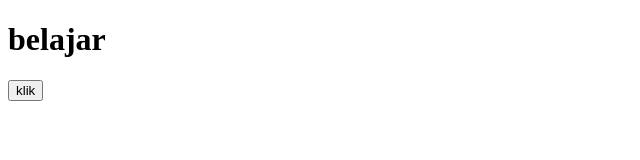
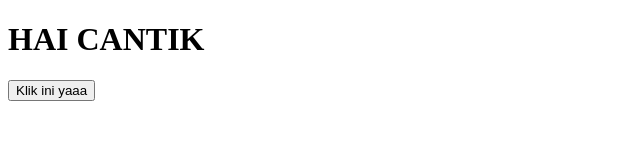
Before and after one commit to iamxy002/js, a plain HTML site: page index.html in a window 1280 px wide. Shown: the whole page, without its empty margins (0-640 px from the left). Drawn offline with Linux system fonts and the light colour scheme.

Commit message:
Update index.html

```diff
--- a/index.html
+++ b/index.html
@@ -1,15 +1,17 @@
 <!DOCTYPE html>
 <html>
 <head>
-    <title>JS pertama</title>
+    <title>HAII</title>
 </head>
 <body>
-
-    <h1>belajar</h1>
-    <button onclick="tampilpesan (p)">klik</button>
+    <h1 id="judul">HAI CANTIK</h1>
+    <button onclick="ubahTeks()">Klik ini yaaa</button>
 
     <script>
-        function tampilpesan(p) {alert (santuy bro lu klik tombol);}
+        function ubahTeks() {
+            document.getElementById("judul").innerHTML= "love youuuu";
+        }
     </script>
+
 </body>
 </html>
```
